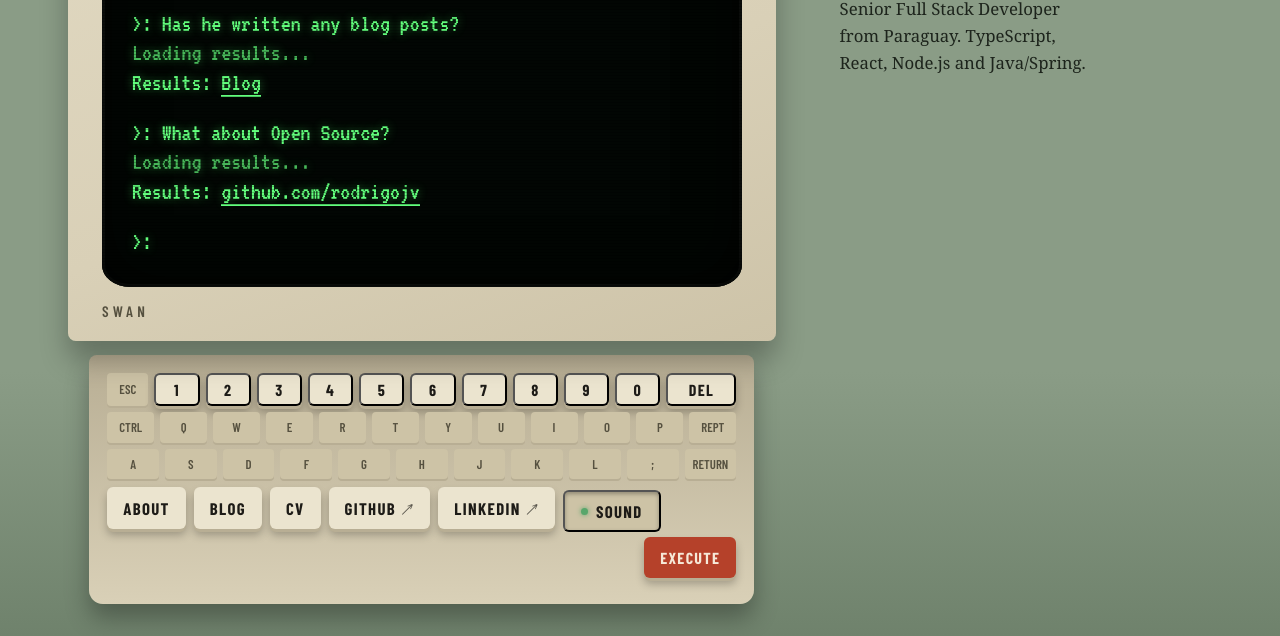
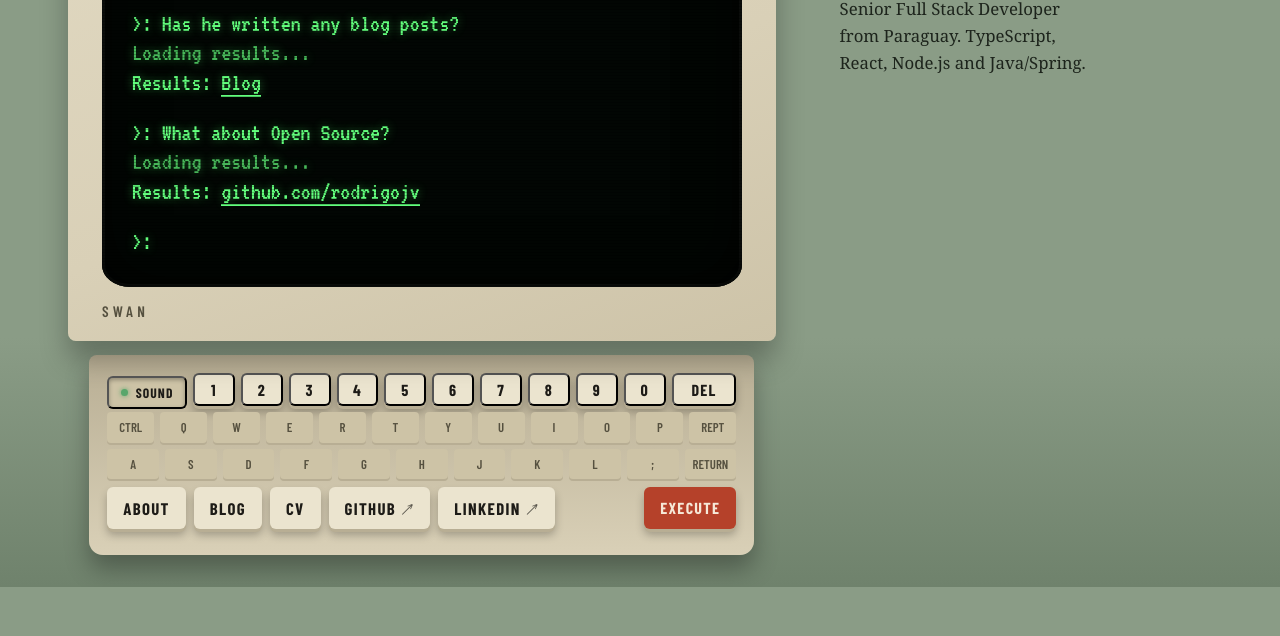
Before and after one commit to rodrigojv/rodrigovillalba.com, an Astro site: page / in a window 1280 px wide. Shown: the part 246-882 px from the top of the page. After the commit the page ends 833 px from the top, so only its background shows below. Built offline with nearby package versions, Linux system fonts and the light colour scheme; Astro itself is replaced by a stand-in of ours.

Commit message:
Mueve la tecla Sound a la fila de números para alinear Execute con los enlaces

```diff
--- a/src/pages/index.astro
+++ b/src/pages/index.astro
@@ -38,7 +38,7 @@ const questions = [
       </div>
       <div class="keyboard">
         <div class="numrow">
-          <i class="esc" aria-hidden="true">ESC</i>
+          <button type="button" class="key snd" id="sound" aria-pressed="true" aria-label="Sound">Sound</button>
           {digits.map((d) => <button type="button" class="key" data-digit={d} aria-label={`Digit ${d}`}>{d}</button>)}
           <button type="button" class="key del" id="del" aria-label="Delete last digit">DEL</button>
         </div>
@@ -53,7 +53,6 @@ const questions = [
           <a class="key" href="/cv">CV</a>
           <a class="key" href="https://github.com/rodrigojv" rel="noopener">GitHub</a>
           <a class="key" href="https://www.linkedin.com/in/rojv/" rel="noopener">LinkedIn</a>
-          <button type="button" class="key" id="sound" aria-pressed="true" aria-label="Sound">Sound</button>
           <button type="button" class="key execute" id="execute">Execute</button>
         </div>
       </div>
--- a/src/styles/global.css
+++ b/src/styles/global.css
@@ -197,6 +197,7 @@ a { color: inherit; text-decoration-thickness: 1px; text-underline-offset: 3px;
 .numrow .key, .numrow i { flex: 1; min-width: 0; min-height: 2.1rem; padding: 0; justify-content: center; font-size: 1rem; }
 .numrow i { border-radius: 4px; background: #cdc3a6; box-shadow: 0 2px 0 var(--plastic-shade); color: var(--ink-dim); font: 600 0.8rem/2.1rem var(--label); text-align: center; font-style: normal; }
 .numrow .del { flex: 1.6; }
+.numrow .snd { flex: 2; font-size: 0.85rem; }
 .sr-only { position: absolute; width: 1px; height: 1px; margin: -1px; padding: 0; overflow: hidden; clip: rect(0 0 0 0); white-space: nowrap; border: 0; }
 
 /* Reinicio de la estación (easter egg). */
@@ -340,7 +341,6 @@ h3 { font-size: 1.5rem; margin: 1.4em 0 0.3em; }
   .label-col p { font-size: 1rem; max-width: none; }
   .deco-rows { display: none; }
   .numrow { flex-wrap: wrap; }
-  .numrow .esc { display: none; }
   .numrow .key { flex: 1 0 15%; min-height: 2.6rem; }
   .numrow .del { flex: 1 0 15%; }
   .postit { top: auto; bottom: -16px; right: 14px; padding: 8px 12px; font-size: 1.2rem; }
```
